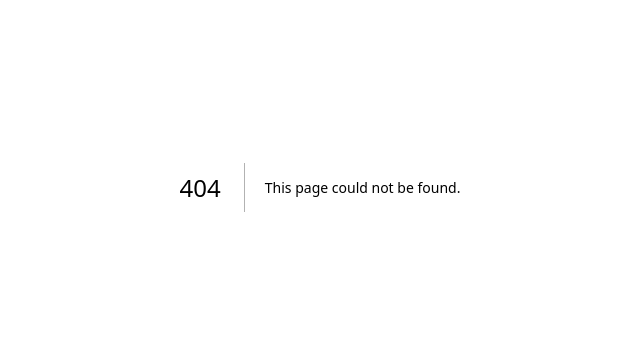
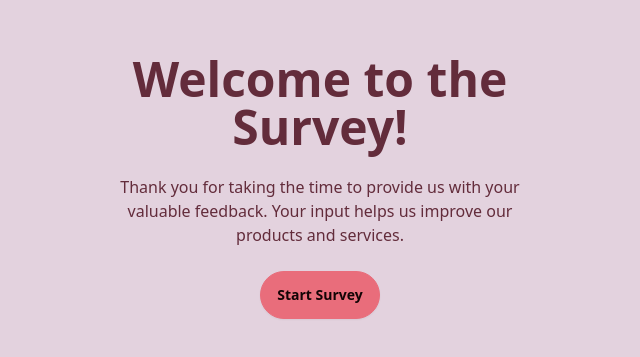
Before and after one commit to naolson2025/mr-form, a Next.js app: page /survey in a window 1280 px wide. Before the commit this address had no page. Shown: the part 213-570 px from the top of the page, without its empty margins (320-960 px from the left). Built offline with nearby package versions, Linux system fonts and the light colour scheme; what tailwindcss-motion would draw is missing.

Commit message:
added survey landing page

```diff
--- a/src/app/actions.ts
+++ b/src/app/actions.ts
@@ -1,5 +1,32 @@
 'use server';
+
+import { db } from './db';
 
 export async function submitSurveyResponse(formData: FormData) {
   console.log('submitSurveyResponse', formData);
 }
+
+type SurveyQuestion = {
+  id: number;
+}
+
+export async function startSurvey() {
+  try {
+    if (!db) {
+      throw new Error('Database connection is null.');
+    }
+
+    const firstQuestion = await db
+      .prepare('SELECT id FROM Questions ORDER BY "order" LIMIT 1')
+      .get() as SurveyQuestion;
+
+    if (!firstQuestion) {
+      return { error: 'No questions found in the database.' };
+    }
+
+    return { redirectUrl: `/survey/1/question/${firstQuestion.id}` };
+  } catch (error) {
+    console.error('Error creating survey:', error);
+    return { error: 'Failed to start survey.' };
+  }
+}
--- a/src/app/layout.tsx
+++ b/src/app/layout.tsx
@@ -23,7 +23,7 @@ export default function RootLayout({
   children: React.ReactNode;
 }>) {
   return (
-    <html lang="en">
+    <html lang="en" data-theme="valentine">
       <body>{children}</body>
     </html>
   );
--- a/src/app/survey/[surveyId]/question/[questionId]/page.tsx
+++ b/src/app/survey/[surveyId]/question/[questionId]/page.tsx
@@ -1,7 +1,7 @@
 import Form from 'next/form';
 import { submitSurveyResponse } from '@/app/actions';
 
-export default function Home() {
+export default function QuestionPage() {
   return (
     <Form action={submitSurveyResponse}>
       <input name="title" />
--- /dev/null
+++ b/src/app/survey/page.tsx
@@ -0,0 +1,69 @@
+// app/survey/page.tsx
+'use client';
+
+import Form from 'next/form';
+import { startSurvey } from '../actions';
+import { useFormStatus } from 'react-dom';
+import { useState } from 'react';
+import { useRouter } from 'next/navigation';
+import { AlertTriangle, Loader2 } from 'lucide-react';
+
+export default function SurveyLandingPage() {
+  const router = useRouter();
+  const { pending } = useFormStatus();
+  const [error, setError] = useState<string | null>(null);
+
+  const handleSubmit = async () => {
+    setError(null);
+    try {
+      const result = await startSurvey();
+      if (result?.error) {
+        setError(result.error);
+      } else if (result?.redirectUrl) {
+        router.push(result.redirectUrl);
+      } else {
+        setError('An unexpected error occurred.');
+      }
+    } catch (err) {
+      console.error('Error starting survey:', err);
+      setError('Failed to start survey. Please try again later.');
+    }
+  };
+
+  return (
+    <div className="hero min-h-screen bg-base-200">
+      <div className="hero-content text-center">
+        <div className="max-w-md">
+          <h1 className="text-5xl font-bold">Welcome to the Survey!</h1>
+          <p className="py-6">
+            Thank you for taking the time to provide us with your valuable
+            feedback. Your input helps us improve our products and services.
+          </p>
+
+          {error && (
+            <div className="alert alert-error mb-4">
+              <AlertTriangle className="stroke-current shrink-0 h-6 w-6" />
+              <span>{error}</span>
+            </div>
+          )}
+
+          <Form action={handleSubmit}>
+            <button
+              type="submit"
+              className={`btn btn-primary ${pending ? 'loading text-neutral' : ''}`}
+              disabled={pending}
+            >
+              {pending ? (
+                <>
+                  Starting Survey... <Loader2 className="animate-spin ml-2" />
+                </>
+              ) : (
+                'Start Survey'
+              )}
+            </button>
+          </Form>
+        </div>
+      </div>
+    </div>
+  );
+}
--- a/tailwind.config.ts
+++ b/tailwind.config.ts
@@ -21,4 +21,7 @@ export default {
     daisyui,
     tailwindcssMotion,
   ],
+  daisyui: {
+    themes: ["light", "dark", "retro", "nord", "valentine"],
+  }
 } satisfies Config;
```
